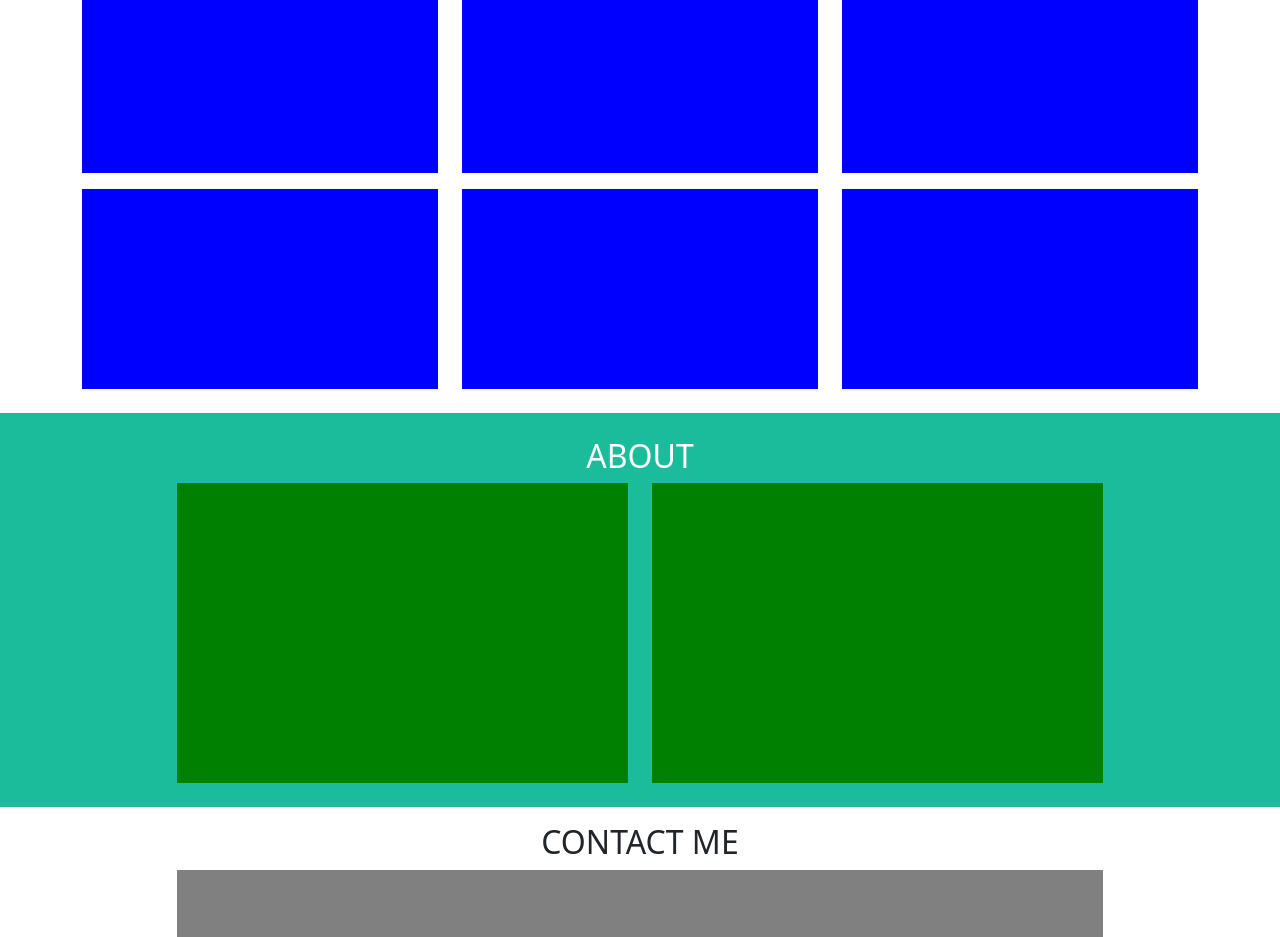
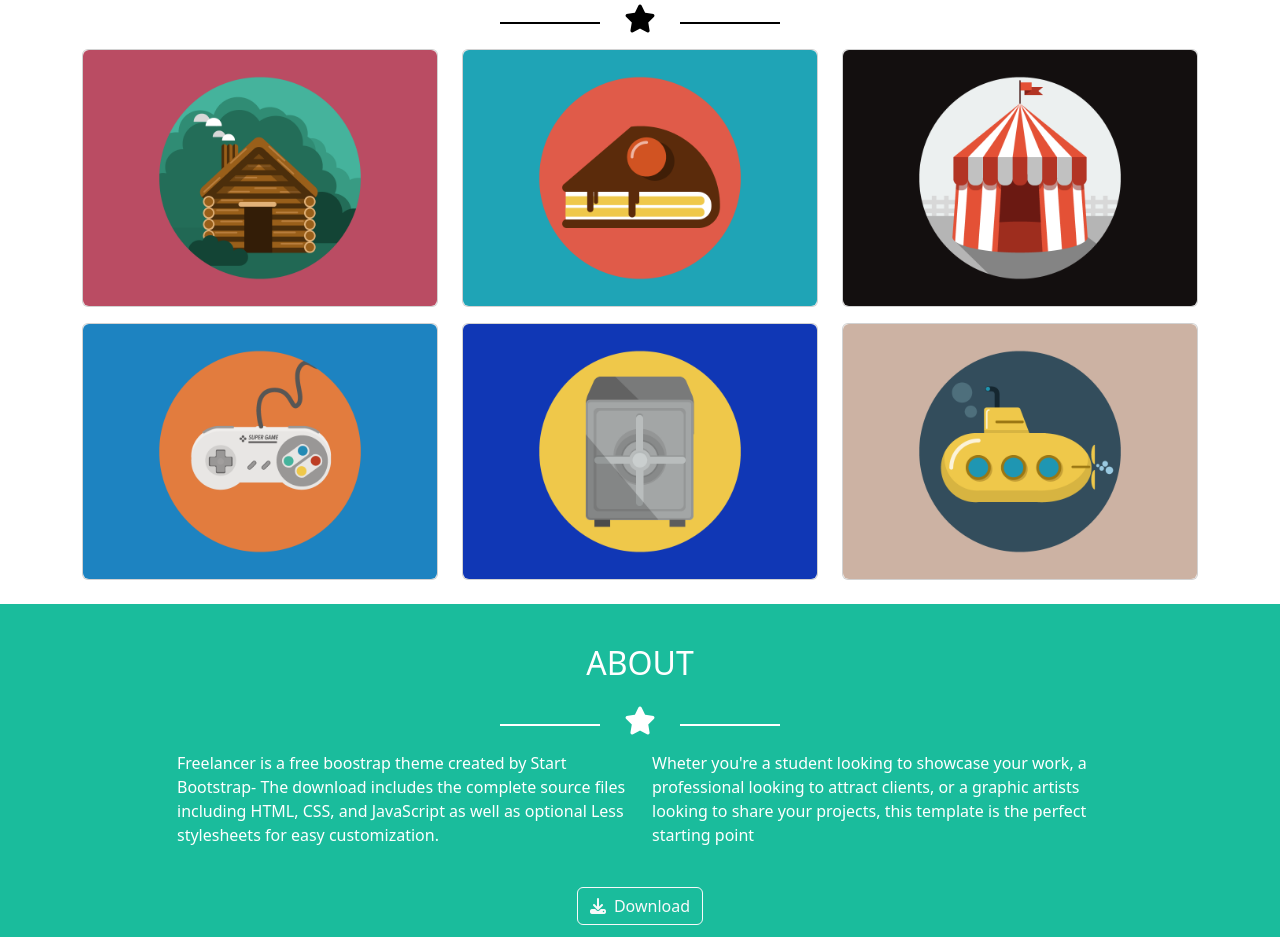
Before and after one commit to LudovicoPellecchia/html-css-bootstrap-freelancer, a plain HTML site: page index.html in a window 1280 px wide. Shown: the part 560-1497 px from the top of the page. Drawn offline with nearby package versions, Linux system fonts and the light colour scheme.

Commit message:
about-section aggiunta

```diff
--- a/css/style.css
+++ b/css/style.css
@@ -7,7 +7,7 @@ header{
 } */
 
 section{
-    padding: 40px;
+    padding: 50px;
 }
 
 .jumbo-section{
@@ -18,31 +18,28 @@ section{
     max-width: 200px;
 }
 
-.white-row{
+.icon-row{
     display: inline-block;
     height: 10px;
     width: 100px;
+}
+
+.icon-row.white-row{
     border-bottom: 2px solid white;
 }
+.icon-row.black-row{
+    border-bottom: 2px solid black;
+}
 
-.col-card{
-    min-height: 200px;
-    background-color: blue;
-}
+
 
 .about-section{
     background-color: #1ABC9C;
 }
 
-.col-5-content{
-    background-color: green;
-    height: 300px;
-}
 
-.col-12-content{
-    background-color: grey;
-    height: 400px;
-}
+
+
 
 .top-footer{
     background-color: #3A546D;
@@ -52,10 +49,6 @@ section{
 }
 
 
-.col-4-content{
-    height: 200px;
-    background-color: grey;
-}
 
 a{
     color: white;
--- a/index.html
+++ b/index.html
@@ -32,9 +32,9 @@
                         <img src="img/avatar.svg" alt="" class="jumbo-img pb-3">
                         <h2 >START BOOTSTRAP</h2>
                         <div class="start-icon pb-3 d-flex justify-content-center align-items-center">
-                            <span class="white-row"></span>
+                            <span class="icon-row white-row"></span>
                             <i class="fa-solid fa-star px-4 fs-3"></i>
-                            <span class="white-row"></span>
+                            <span class="icon-row white-row"></span>
                         </div>
                         <div class="jumbo-description">GRAPHIC ARTIST - WEB DEVELOPER - ILLUSTRATOR</div>
                     </div>
@@ -48,42 +48,73 @@
     <main>
         <section class="portfolio-section p-4">
             <div class="container">
-                <h2 class="text-center">PORTFOLIO</h2>
+                <h2 class="text-center p-3">PORTFOLIO</h2>
+                <div class="start-icon pb-3 d-flex justify-content-center align-items-center text-black">
+                    <span class="icon-row black-row"></span>
+                    <i class="fa-solid fa-star px-4 fs-3"></i>
+                    <span class="icon-row black-row"></span>
+                </div>
                 <div class="row gy-3">
                     <div class="col-lg-4 col-md-6">
-                        <div class="col-card"></div>
+                        <div class="card">
+                            <img src="img/cabin.png" alt="" class="rounded">
+                        </div>
                     </div>
                     <div class="col-lg-4 col-md-6">
-                        <div class="col-card"></div>
+                        <div class="card">
+                            <img src="img/cake.png" alt="" class="rounded">
+                        </div>
                     </div>
-                    <div class="col-lg-4  col-md-6">
-                        <div class="col-card"></div>
+                    <div class="col-lg-4 col-md-6">
+                        <div class="card">
+                            <img src="img/circus.png" alt="" class="rounded">
+                        </div>
                     </div>
-                    <div class="col-lg-4  col-md-6">
-                        <div class="col-card"></div>
+                    <div class="col-lg-4 col-md-6">
+                        <div class="card">
+                            <img src="img/game.png" alt="" class="rounded">
+                        </div>
                     </div>
-                    <div class="col-lg-4  col-md-6">
-                        <div class="col-card"></div>
+                    <div class="col-lg-4 col-md-6">
+                        <div class="card">
+                            <img src="img/safe.png" alt="" class="rounded">
+                        </div>
                     </div>
-                    <div class="col-lg-4  col-md-6">
-                        <div class="col-card"></div>
+                    <div class="col-lg-4 col-md-6">
+                        <div class="card">
+                            <img src="img/submarine.png" alt="" class="rounded">
+                        </div>
                     </div>
+
                 </div>
             </div>
         </section>
 
         <section class="about-section text-white p-4">
-            <h2 class="text-center">ABOUT</h2>
             <div class="container">
+                <h2 class="text-center p-3">ABOUT</h2>
+                <div class="start-icon pb-3 d-flex justify-content-center align-items-center">
+                    <span class="icon-row white-row"></span>
+                    <i class="fa-solid fa-star px-4 fs-3"></i>
+                    <span class="icon-row white-row"></span>
+                </div>
                 <div class="row justify-content-center gy-4">
-                    <div class="col-md-5 col-sm-10">
-                        <div class="col-5-content"></div>
+                    <div class="col-10">
+                        <div class="row">
+                            <div class="col-6">
+                                <p>Freelancer is a free boostrap theme created by Start Bootstrap- The download includes the complete source files including HTML, CSS, and JavaScript as well as optional Less stylesheets for easy customization.</p>
+                            </div>
+                            <div class="col-6">
+                                <p>Wheter you're a student looking to showcase your work, a professional looking to attract clients, or a graphic artists looking to share your projects, this template is the perfect starting point</p>
+                            </div>
+                        </div>
                     </div>
-                    <div class="col-md-5 col-sm-10">
-                        <div class="col-5-content"></div>
+                    <div class="text-center">
+                        <button type="button" class="btn btn-outline-light"><i class="fas fa-download pe-2"></i>Download</button>
                     </div>
                 </div>
             </div>
+
         </section>
 
         <section class="contant-section p-3">
```
